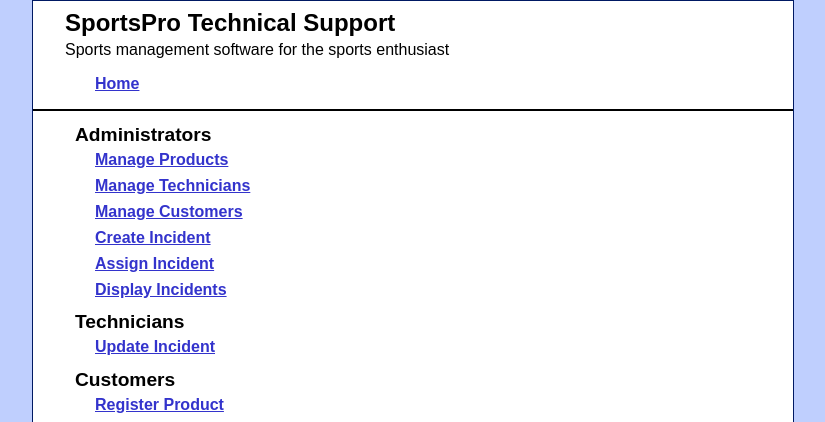
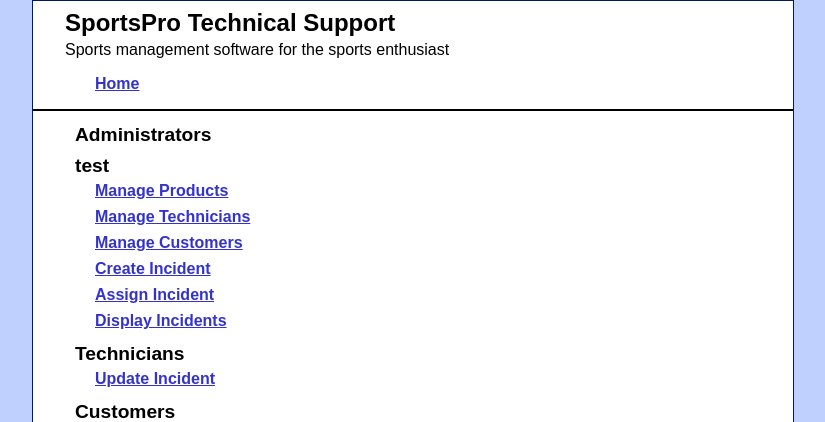
Before and after one commit to BlakeBabikian/CS380Assign3, a PHP site: page /index.php in a window 1280 px wide. Shown: the top 422 px of the page, without its empty margins (227-1052 px from the left). Run offline with PHP 8.4, Linux system fonts and the light colour scheme.

Commit message:
Git test

```diff
--- a/tech_support/index.php
+++ b/tech_support/index.php
@@ -3,6 +3,7 @@
     <nav>
 
     <h2>Administrators</h2>
+        <h2>test</h2>
     <ul>
         <li><a href="product_manager">Manage Products</a></li>
         <li><a href="under_construction.php">Manage Technicians</a></li>
@@ -23,5 +24,5 @@
     </ul>
 
     </nav>
-</section>
+</main>
 <?php include 'view/footer.php'; ?>
```
